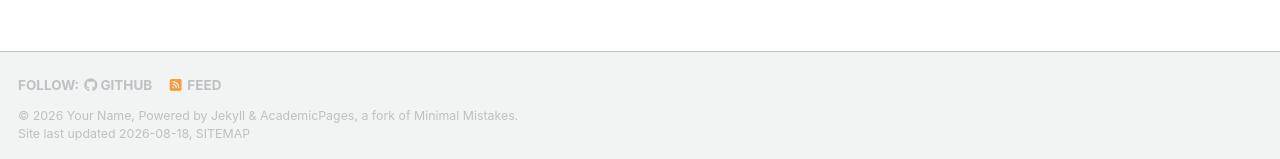
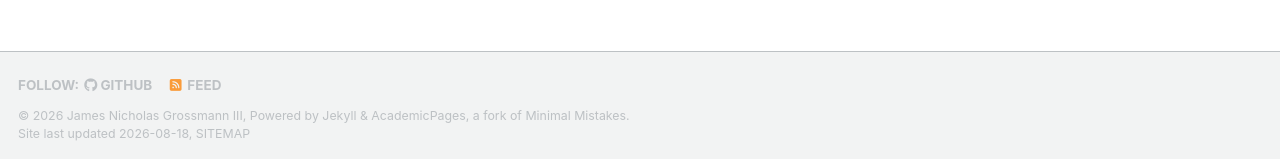
Before and after one commit to JNG-III/JNG-III.github.io, a Jekyll site: the page built from _pages/about.md, in a window 1280 px wide. Shown: the part 738-897 px from the top of the page. Built offline with Jekyll 4.4.1, drawn with Linux system fonts in a browser that asks for light colours; a style sheet for code colours, icons or effects is not loaded.

Commit message:
Update _config.yml
added name

```diff
--- a/_config.yml
+++ b/_config.yml
@@ -11,7 +11,7 @@ locale                   : "en-US"
 site_theme               : "default" # The available themes options are "default", "air", "sunrise", "mint", "dirt" and "contrast"
 title                    : "James N. Grossmann III"
 title_separator          : "-"
-name                     : &name "Your Name"
+name                     : &name "James Nicholas Grossmann III"
 description              : &description "A general description of my academic and research work."   # Update this with a general description of your site, this is the default if not overridden by a page
 url                      : https://jng-iii.github.io # The base hostname & protocol for your site e.g. "https://[your GitHub username].github.io",
                                                            # or if you already have some other page hosted on Github then use "https://[your GitHub username].github.io/[Your Repo Name]"
```
